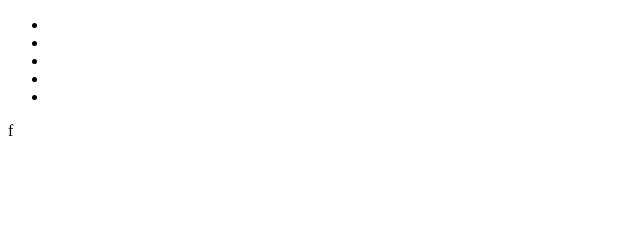
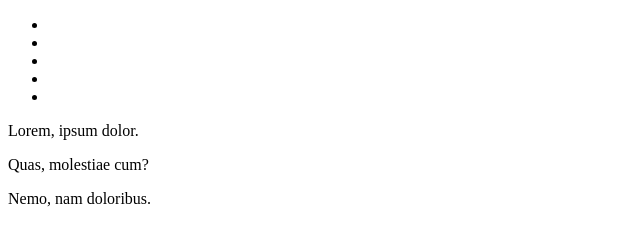
Before and after one commit to gamzegungor1/GitKullanimi, a plain HTML site: page test.html in a window 1280 px wide. Shown: the whole page, without its empty margins (0-640 px from the left). Drawn offline with Linux system fonts and the light colour scheme.

Commit message:
dosyalar değişti

```diff
--- a/js/main.js
+++ /dev/null
@@ -1 +0,0 @@
-fddg
--- a/js/test.js
+++ /dev/null
@@ -1 +0,0 @@
-gfdgdfdg
--- a/test.html
+++ b/test.html
@@ -14,5 +14,8 @@
         <li></li>
         <li></li>
     </ul>
-</body>f
+    <p>Lorem, ipsum dolor.</p>
+    <p>Quas, molestiae cum?</p>
+    <p>Nemo, nam doloribus.</p>
+</body>
 </html>
```
Also changed, not shown: index.html (+1 -0 lines).
